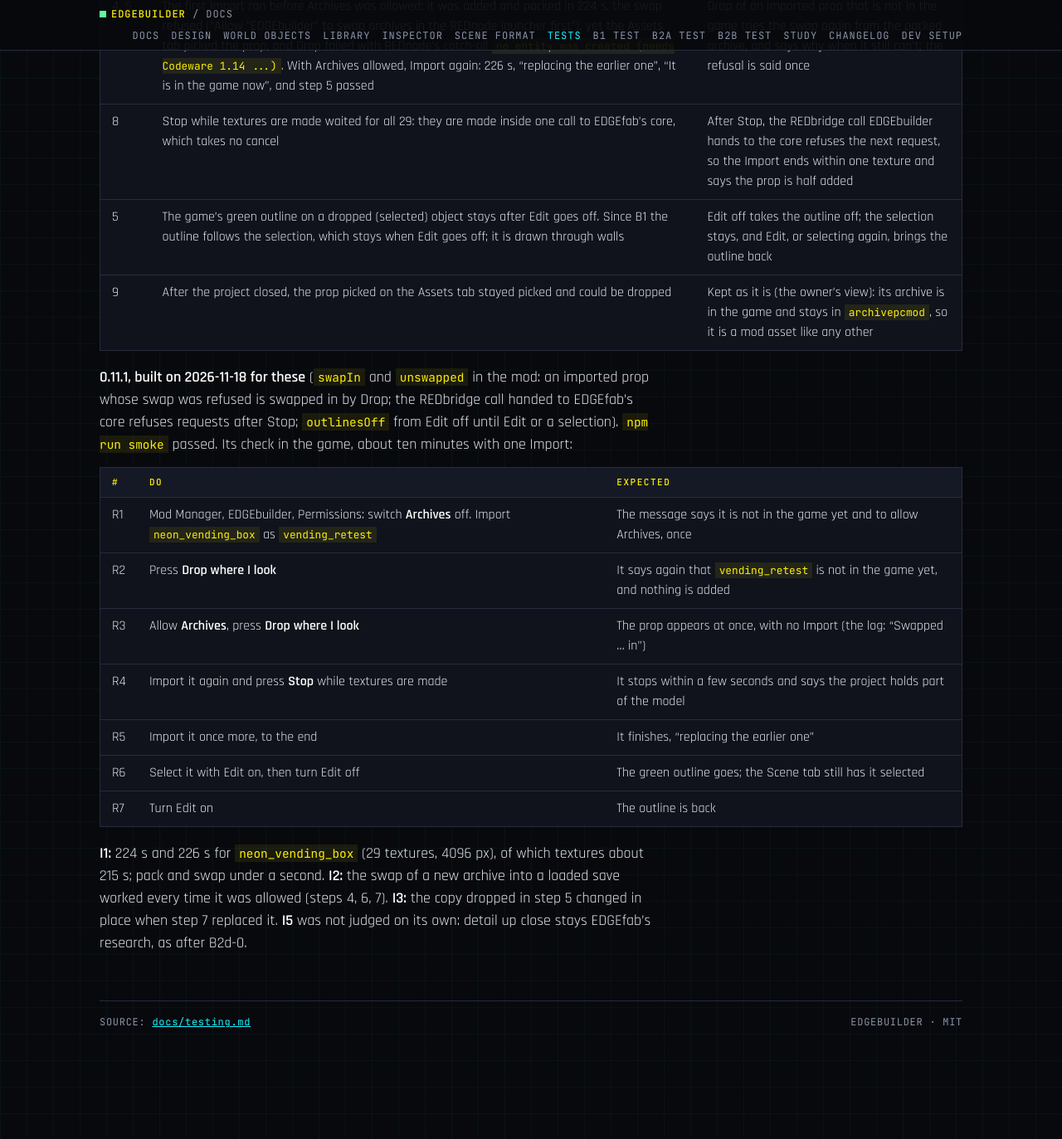
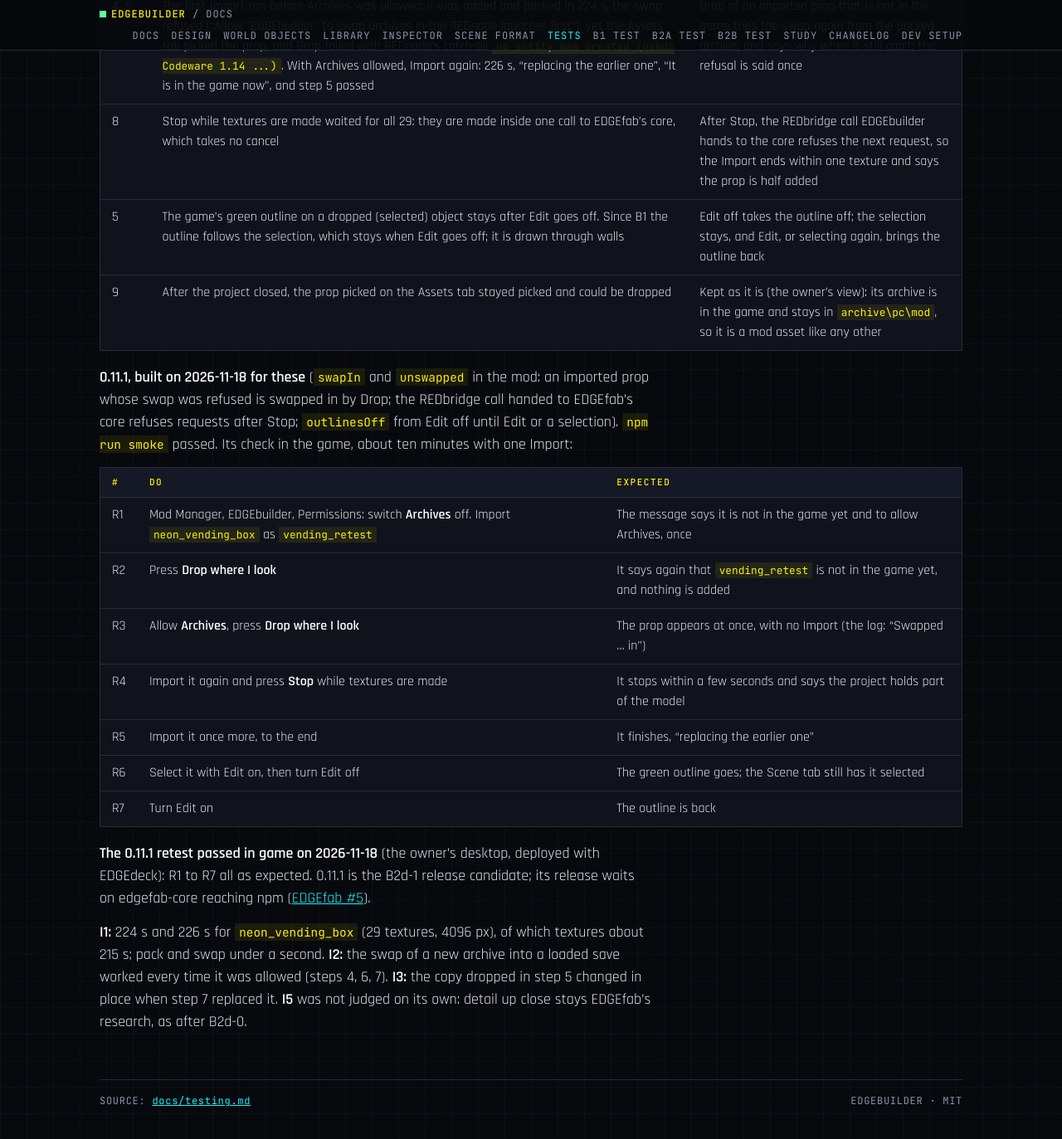
Before and after one commit to Edgemodders/EDGEbuilder, a Jekyll site: the page built from docs/testing.md, in a window 1280 px wide and 1400 px high, scrolled down 44226 px. Shown: the top 1373 px of the window at 83% size. Built offline with Jekyll 4.4.1, drawn with Linux system fonts in a browser that asks for light colours; before the commit the page ends 45531 px from its top, so only the background shows below that.

Commit message:
The 0.11.1 retest passed in game
R1 to R7 on the owner's desktop, 2026-11-18. Also puts back the
backslashes in archive\pc\mod in the B2d-1 findings.

Co-Authored-By: Claude Opus 5.5 <noreply@anthropic.com>

```diff
--- a/docs/testing.md
+++ b/docs/testing.md
@@ -799,7 +799,7 @@ Agreed on 2026-11-12 ([design, Import a model](design.md#import-a-model-b2d)). T
 | 4, 5 | The first Import ran before Archives was allowed: it was added and packed in 224 s, the swap refused ("Allow \"EDGEbuilder\" to swap archives in the REDnode launcher first"), yet the Assets tab picked the prop, and Drop failed with REDnode's catch-all `no entity was created (needs Codeware 1.14 ...)`. With Archives allowed, Import again: 226 s, "replacing the earlier one", "It is in the game now", and step 5 passed | Drop of an imported prop that is not in the game tries the swap again from the packed archive, and says why when it still can't; the refusal is said once |
 | 8 | Stop while textures are made waited for all 29: they are made inside one call to EDGEfab's core, which takes no cancel | After Stop, the REDbridge call EDGEbuilder hands to the core refuses the next request, so the Import ends within one texture and says the prop is half added |
 | 5 | The game's green outline on a dropped (selected) object stays after Edit goes off. Since B1 the outline follows the selection, which stays when Edit goes off; it is drawn through walls | Edit off takes the outline off; the selection stays, and Edit, or selecting again, brings the outline back |
-| 9 | After the project closed, the prop picked on the Assets tab stayed picked and could be dropped | Kept as it is (the owner's view): its archive is in the game and stays in `archivepcmod`, so it is a mod asset like any other |
+| 9 | After the project closed, the prop picked on the Assets tab stayed picked and could be dropped | Kept as it is (the owner's view): its archive is in the game and stays in `archive\pc\mod`, so it is a mod asset like any other |
 
 **0.11.1, built on 2026-11-18 for these** (`swapIn` and `unswapped` in the mod: an imported prop whose swap was refused is swapped in by Drop; the REDbridge call handed to EDGEfab's core refuses requests after Stop; `outlinesOff` from Edit off until Edit or a selection). `npm run smoke` passed. Its check in the game, about ten minutes with one Import:
 
@@ -813,4 +813,6 @@ Agreed on 2026-11-12 ([design, Import a model](design.md#import-a-model-b2d)). T
 | R6 | Select it with Edit on, then turn Edit off | The green outline goes; the Scene tab still has it selected |
 | R7 | Turn Edit on | The outline is back |
 
+**The 0.11.1 retest passed in game on 2026-11-18** (the owner's desktop, deployed with EDGEdeck): R1 to R7 all as expected. 0.11.1 is the B2d-1 release candidate; its release waits on edgefab-core reaching npm ([EDGEfab #5](https://github.com/Edgemodders/EDGEfab/issues/5)).
+
 **I1:** 224 s and 226 s for `neon_vending_box` (29 textures, 4096 px), of which textures about 215 s; pack and swap under a second. **I2:** the swap of a new archive into a loaded save worked every time it was allowed (steps 4, 6, 7). **I3:** the copy dropped in step 5 changed in place when step 7 replaced it. **I5** was not judged on its own: detail up close stays EDGEfab's research, as after B2d-0.
```
Also changed, not shown: CLAUDE.md (+1 -1 lines), docs/index.md (+1 -1 lines).
